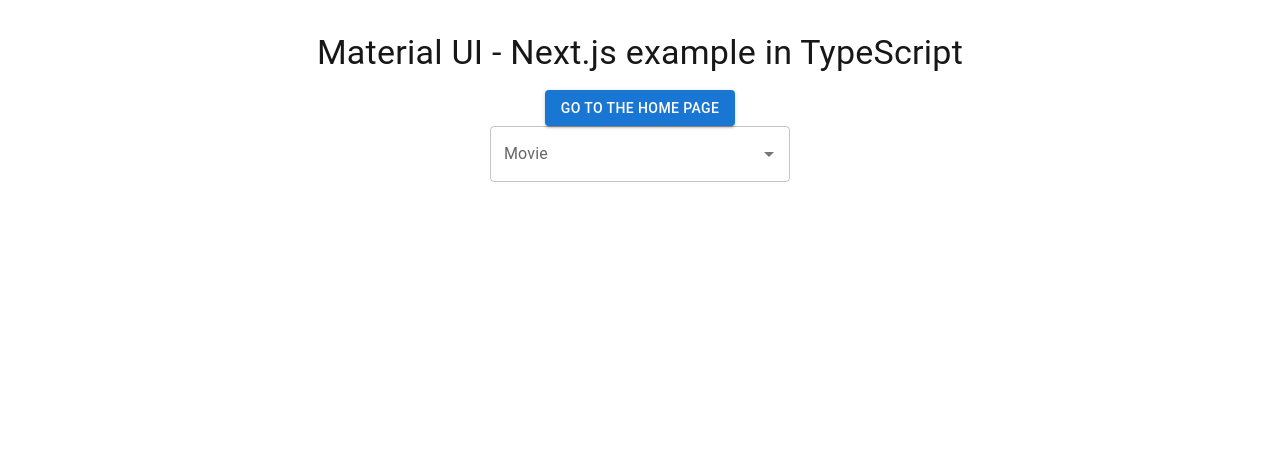
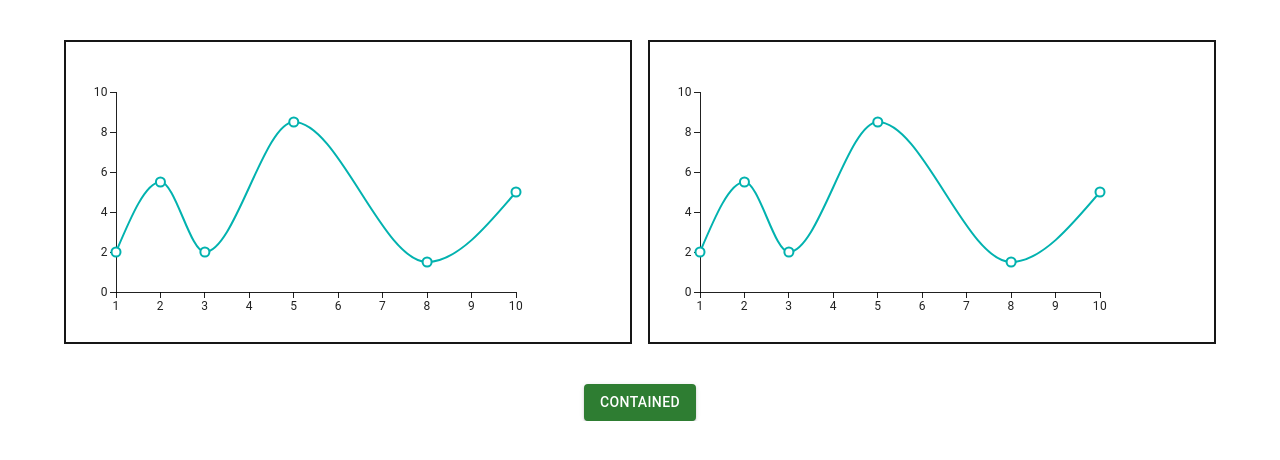
Before and after one commit to abdussamad018/nasa-app, a Next.js app: page / in a window 1280 px wide. Shown: the top 460 px of the page. Built offline with nearby package versions, Linux system fonts and the light colour scheme.

Commit message:
Chart library install

```diff
--- /dev/null
+++ b/app/components/chart/lineChart.jsx
@@ -0,0 +1,17 @@
+"use client";
+import { LineChart } from '@mui/x-charts/LineChart';
+
+export default function BasicLineChart() {
+  return (
+    <LineChart
+      xAxis={[{ data: [1, 2, 3, 5, 8, 10] }]}
+      series={[
+        {
+          data: [2, 5.5, 2, 8.5, 1.5, 5],
+        },
+      ]}
+      width={500}
+      height={300}
+    />
+  );
+}
--- a/app/page.js
+++ b/app/page.js
@@ -1,33 +1,29 @@
-
-import Box from '@mui/material/Box';
-import Button from '@mui/material/Button';
-import Container from '@mui/material/Container';
-import Typography from '@mui/material/Typography';
-import NextLink from 'next/link';
-import ComboBox from './components/ComboBox';
-
+import { Grid2, Stack } from "@mui/material";
+import Button from "@mui/material/Button";
+import Container from "@mui/material/Container";
+import BasicLineChart from "./components/chart/lineChart";
 export default function About() {
   return (
     <Container maxWidth="lg">
-      <Box
-        sx={{
-          my: 4,
-          display: 'flex',
-          flexDirection: 'column',
-          justifyContent: 'center',
-          alignItems: 'center',
-        }}
+      <Grid2 container spacing={2} marginBottom={5} direction={'row'} marginTop={5}>
+        <Grid2 size={6} border={2}>
+          <BasicLineChart></BasicLineChart>
+        </Grid2>
+
+        <Grid2 size={6} border={2}>
+          <BasicLineChart></BasicLineChart>
+        </Grid2>
+      </Grid2>
+      <Stack
+        direction={"row"}
+        spacing={2}
+        justifyContent={"center"}
+        alignItems={"center"}
       >
-        <Typography variant="h4" component="h1" sx={{ mb: 2 }}>
-          Material UI - Next.js example in TypeScript
-        </Typography>
-        <Box sx={{ maxWidth: 'sm' }}>
-          <Button variant="contained" component={NextLink} href="/">
-            Go to the home page
-          </Button>
-        </Box>
-       <ComboBox />
-      </Box>
+        <Button color="success" variant="contained">
+          Contained
+        </Button>
+      </Stack>
     </Container>
   );
 }
--- a/package.json
+++ b/package.json
@@ -15,6 +15,7 @@
     "@mui/icons-material": "latest",
     "@mui/material": "latest",
     "@mui/material-nextjs": "latest",
+    "@mui/x-charts": "^7.16.0",
     "next": "14.2.9",
     "react": "^18",
     "react-dom": "^18"
```
Also changed, not shown: 1 other file (tests, documents, lock files or other folders).
